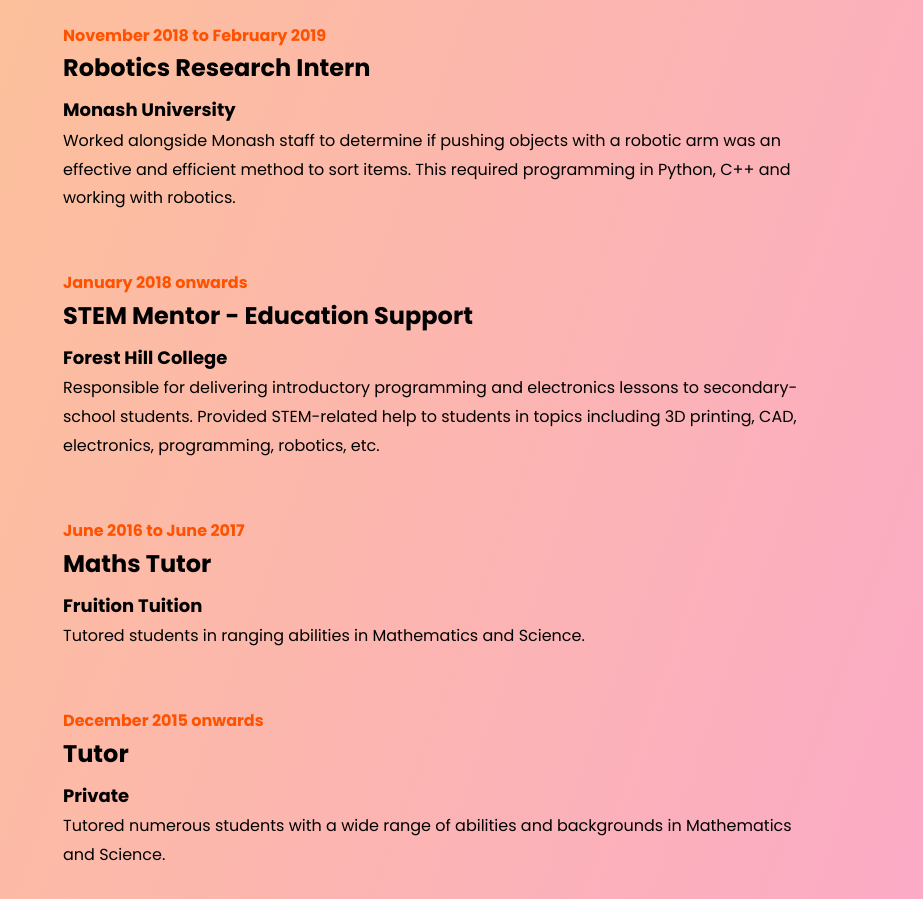
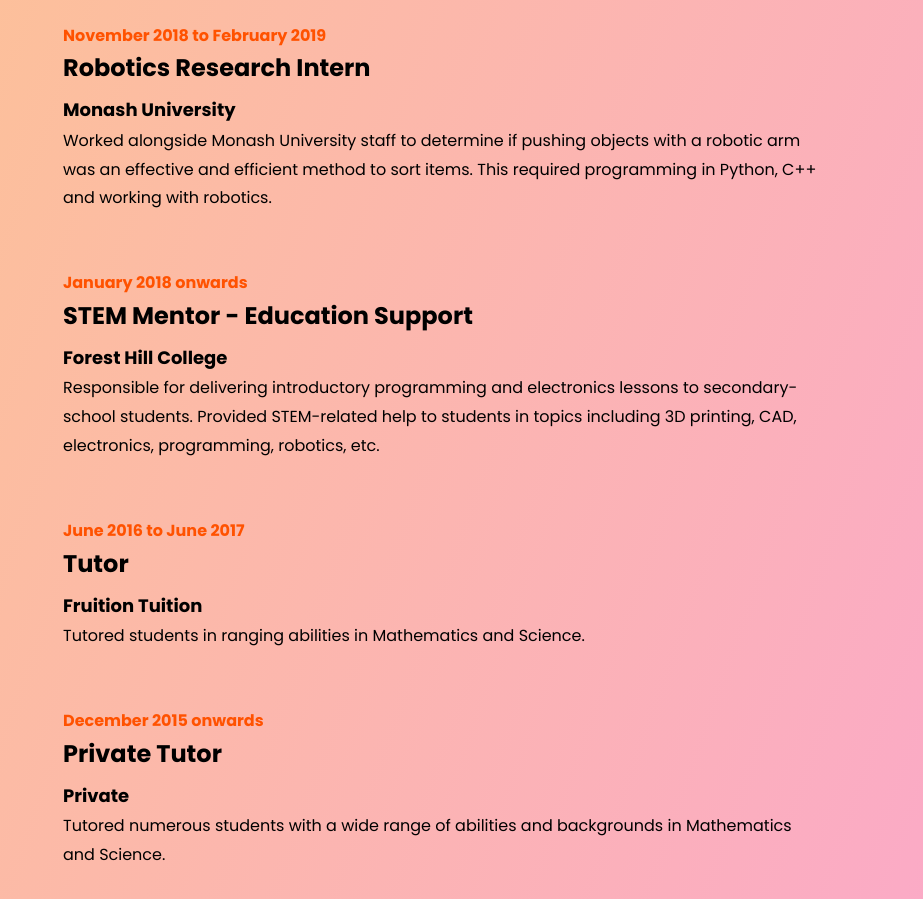
Before and after one commit to shaynedlima/Shaynes-Website, a plain HTML site: page index.html in a window 1280 px wide. Shown: the part 2740-3639 px from the top of the page, without its empty margins (323-1246 px from the left). Drawn offline with Linux system fonts and the light colour scheme; a web font is replaced by a local one.

Commit message:
Changed wording in experience section

```diff
--- a/index.html
+++ b/index.html
@@ -180,7 +180,7 @@
 								<span class="date">November 2018 to February 2019</span>
 								<h2>Robotics Research Intern</h2>
 								<span class="position">Monash University</span>
-								<p>Worked alongside Monash staff to determine if pushing objects with a robotic arm was
+								<p>Worked alongside Monash University staff to determine if pushing objects with a robotic arm was
 									an effective and efficient method to sort items. This required programming in
 									Python, C++ and working with robotics.</p>
 							</div>
@@ -196,7 +196,7 @@
 						<div class="resume-wrap remove-bar d-flex ftco-animate">
 							<div class="text pl-3">
 								<span class="date">June 2016 to June 2017</span>
-								<h2>Maths Tutor</h2>
+								<h2>Tutor</h2>
 								<span class="position">Fruition Tuition</span>
 								<p>Tutored students in ranging abilities in Mathematics and Science.</p>
 							</div>
@@ -204,7 +204,7 @@
 						<div class="resume-wrap remove-bar d-flex ftco-animate">
 							<div class="text pl-3">
 								<span class="date">December 2015 onwards</span>
-								<h2>Tutor</h2>
+								<h2>Private Tutor</h2>
 								<span class="position">Private</span>
 								<p>Tutored numerous students with a wide range of abilities and backgrounds in
 									Mathematics and Science.</p>
```
